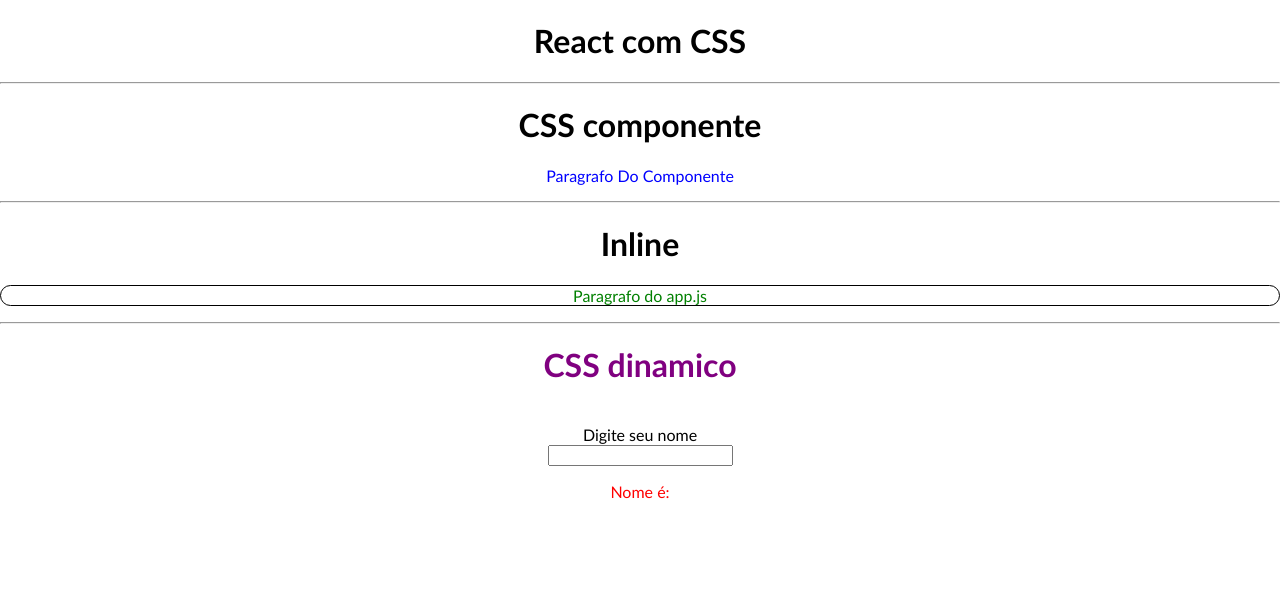
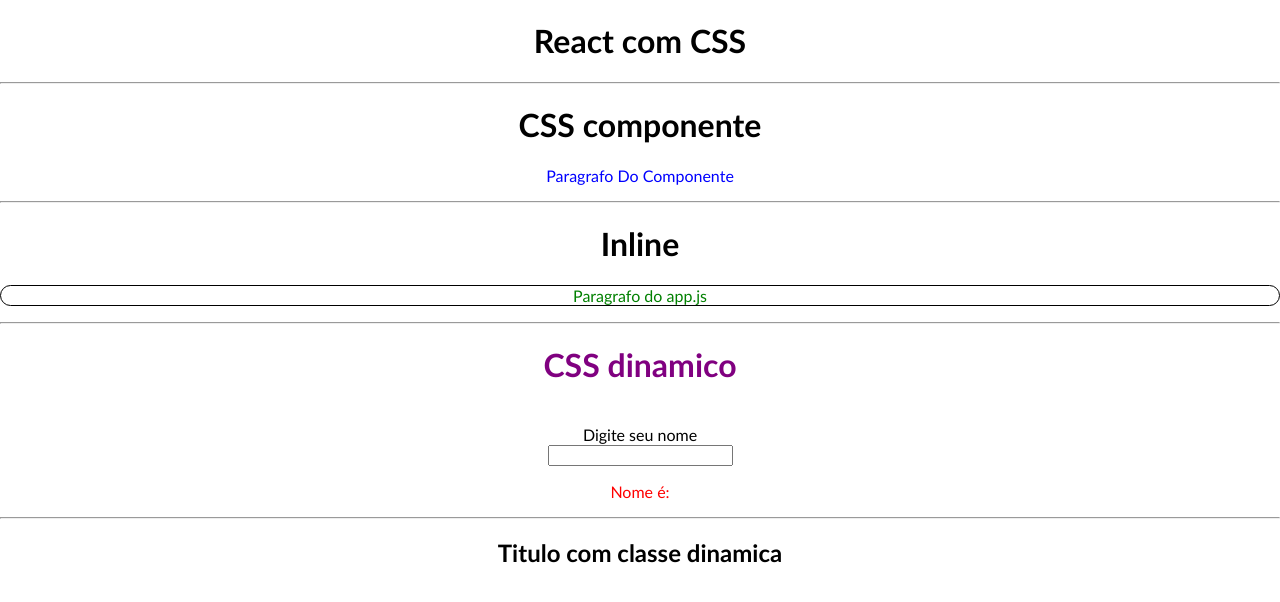
Before and after one commit to arthurresendes/Conhecimento-REACT, a React (Vite) app in the folder 4_CSS_REACT/css/: page / in a window 1280 px wide. Shown: the top 602 px of the page. Built offline with nearby package versions, Linux system fonts and the light colour scheme.

Commit message:
CSS-classes  dinamicas

```diff
--- a/4_CSS_REACT/css/src/App.jsx
+++ b/4_CSS_REACT/css/src/App.jsx
@@ -5,6 +5,7 @@
 function App() {
   const n = 19
   const [name, setName] = useState("")
+  const redTitle = false;
   return (
     <>
       <h1>React com CSS</h1>
@@ -22,6 +23,9 @@
         <input type="text" value={name} onChange={(e) => setName(e.target.value)} />
         <p style={name === "Arthur" ? ({ color: 'blue' }) : ({ color: 'red' })}>Nome é: {name}</p>
       </div>
+
+      <hr />
+      <h2 className={redTitle ? 'red-title' : 'title'}>Titulo com classe dinamica</h2>
     </>
   )
 }
--- a/4_CSS_REACT/css/src/index.css
+++ b/4_CSS_REACT/css/src/index.css
@@ -4,6 +4,14 @@
   font-family: 'Trebuchet MS', 'Lucida Sans Unicode', 'Lucida Grande', 'Lucida Sans', Arial, sans-serif;
 }
 
-h1{
+h1,h2{
   text-align: center;
 }
+
+.red-title{
+  color: red;
+}
+
+.title{
+  font-weight: bolder;
+}
```
